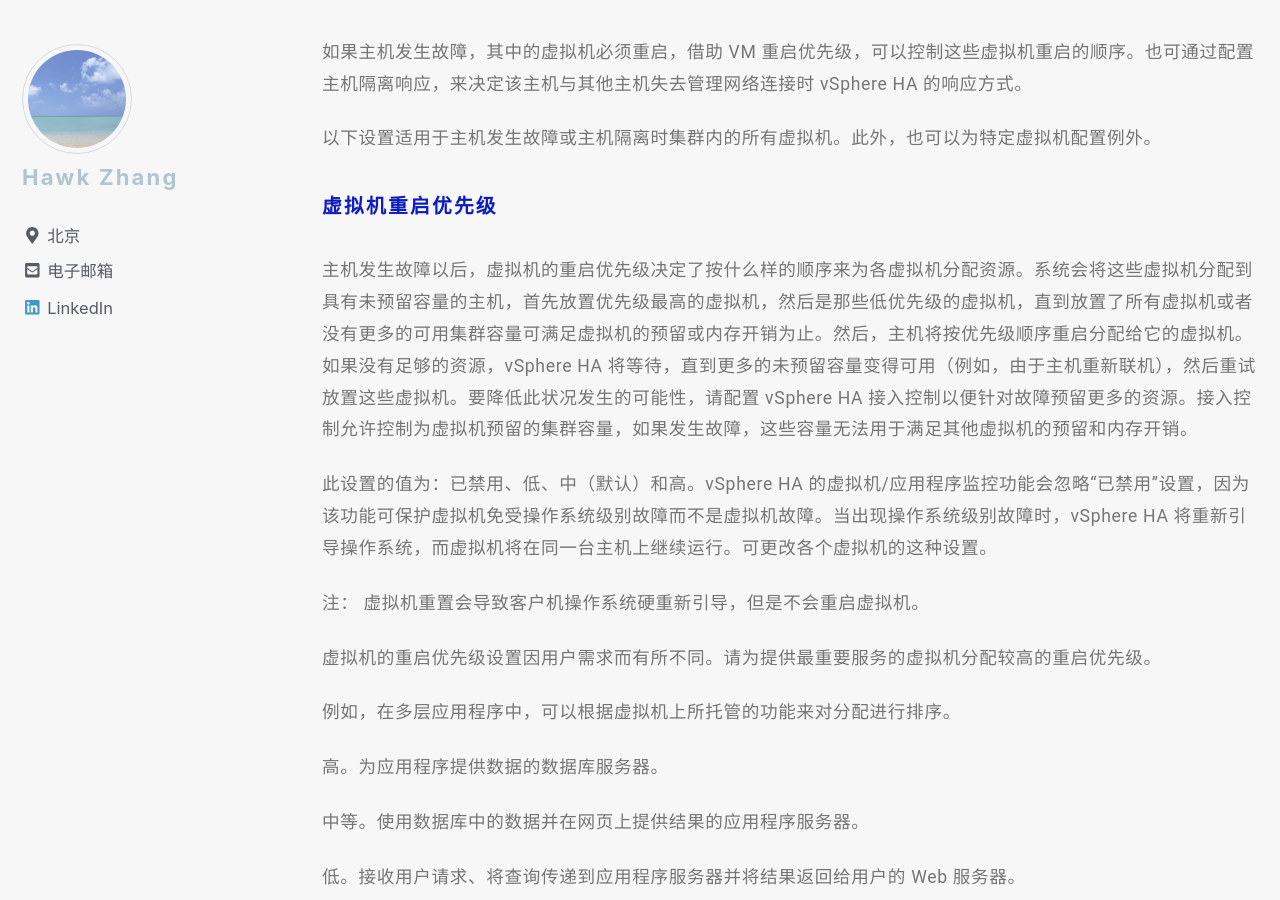
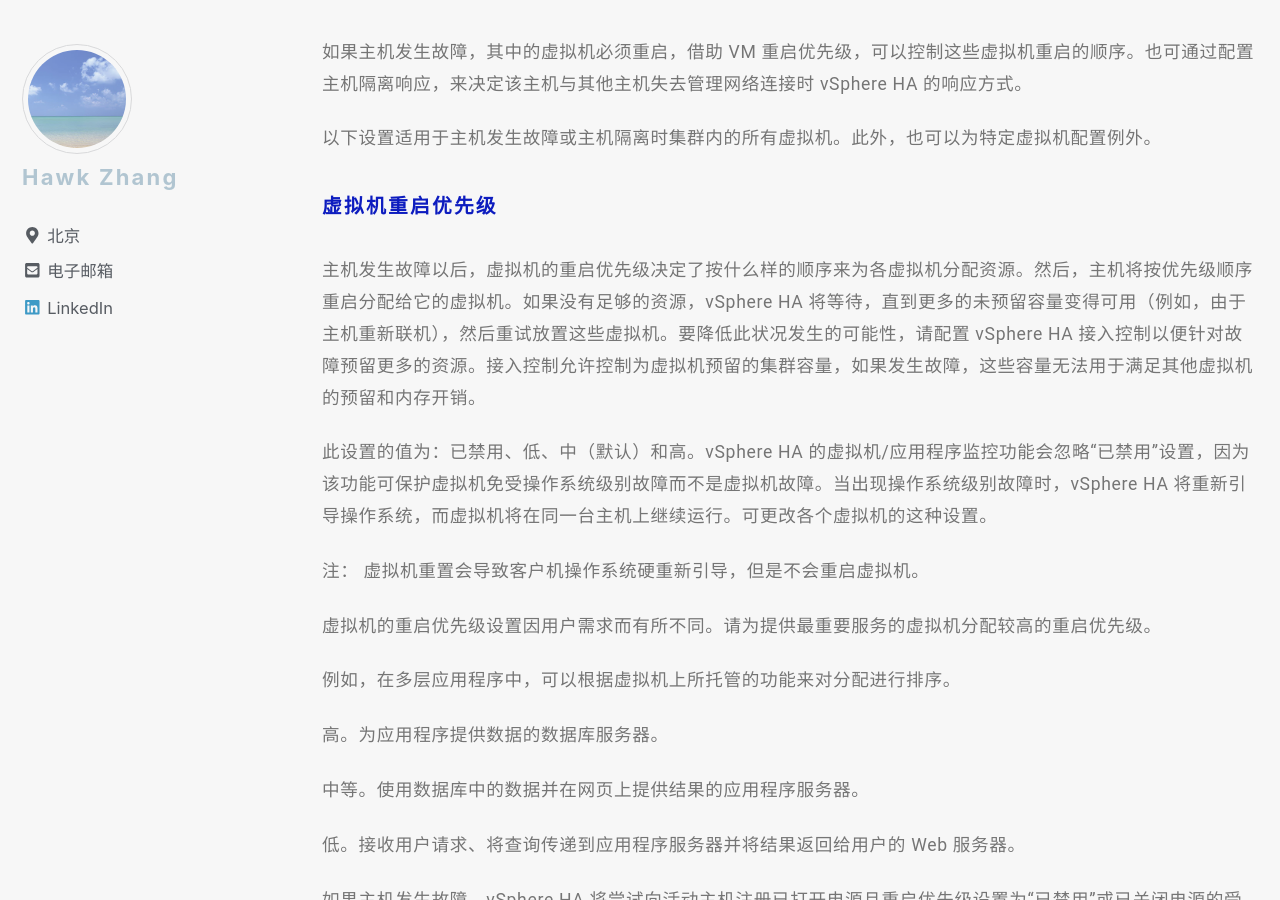
Before and after one commit to narru888/linotes_note, a Jekyll site: the page built from _posts/virtualizaion/2018-04-01-vsphere.ha.md, in a window 1280 px wide and 900 px high, scrolled down 8311 px. Built offline with Jekyll 4.4.1, drawn with Linux system fonts in a browser that asks for light colours; nearby versions of some CDN libraries; a script that is not in the unit is left out.

Commit message:
update on 2018-11-29 13:54:01 CST

```diff
--- a/_posts/virtualizaion/2018-04-01-vsphere.ha.md
+++ b/_posts/virtualizaion/2018-04-01-vsphere.ha.md
@@ -248,7 +248,7 @@
 
 ##### 虚拟机重启优先级
 
-主机发生故障以后，虚拟机的重启优先级决定了按什么样的顺序来为各虚拟机分配资源。系统会将这些虚拟机分配到具有未预留容量的主机，首先放置优先级最高的虚拟机，然后是那些低优先级的虚拟机，直到放置了所有虚拟机或者没有更多的可用集群容量可满足虚拟机的预留或内存开销为止。然后，主机将按优先级顺序重启分配给它的虚拟机。如果没有足够的资源，vSphere HA 将等待，直到更多的未预留容量变得可用（例如，由于主机重新联机），然后重试放置这些虚拟机。要降低此状况发生的可能性，请配置 vSphere HA 接入控制以便针对故障预留更多的资源。接入控制允许控制为虚拟机预留的集群容量，如果发生故障，这些容量无法用于满足其他虚拟机的预留和内存开销。
+主机发生故障以后，虚拟机的重启优先级决定了按什么样的顺序来为各虚拟机分配资源。然后，主机将按优先级顺序重启分配给它的虚拟机。如果没有足够的资源，vSphere HA 将等待，直到更多的未预留容量变得可用（例如，由于主机重新联机），然后重试放置这些虚拟机。要降低此状况发生的可能性，请配置 vSphere HA 接入控制以便针对故障预留更多的资源。接入控制允许控制为虚拟机预留的集群容量，如果发生故障，这些容量无法用于满足其他虚拟机的预留和内存开销。
 
 此设置的值为：已禁用、低、中（默认）和高。vSphere HA 的虚拟机/应用程序监控功能会忽略“已禁用”设置，因为该功能可保护虚拟机免受操作系统级别故障而不是虚拟机故障。当出现操作系统级别故障时，vSphere HA 将重新引导操作系统，而虚拟机将在同一台主机上继续运行。可更改各个虚拟机的这种设置。
 
```
